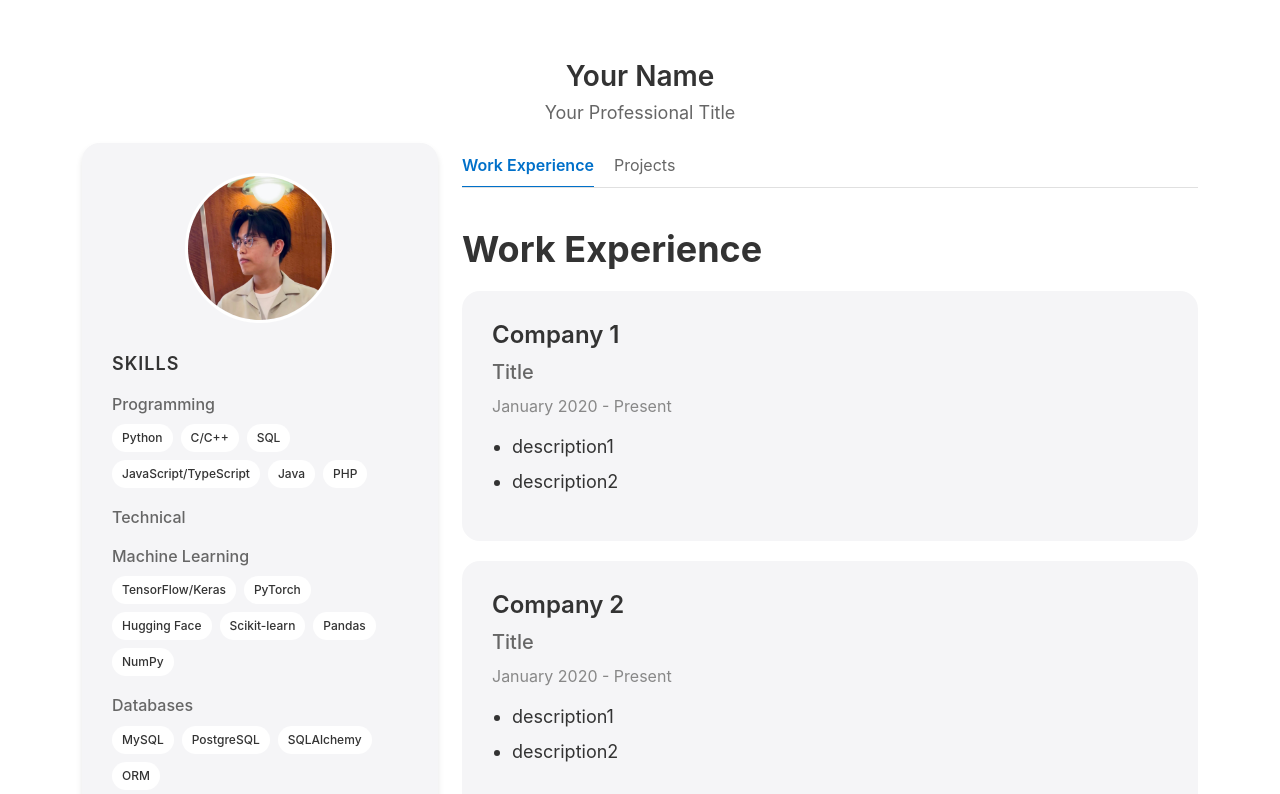
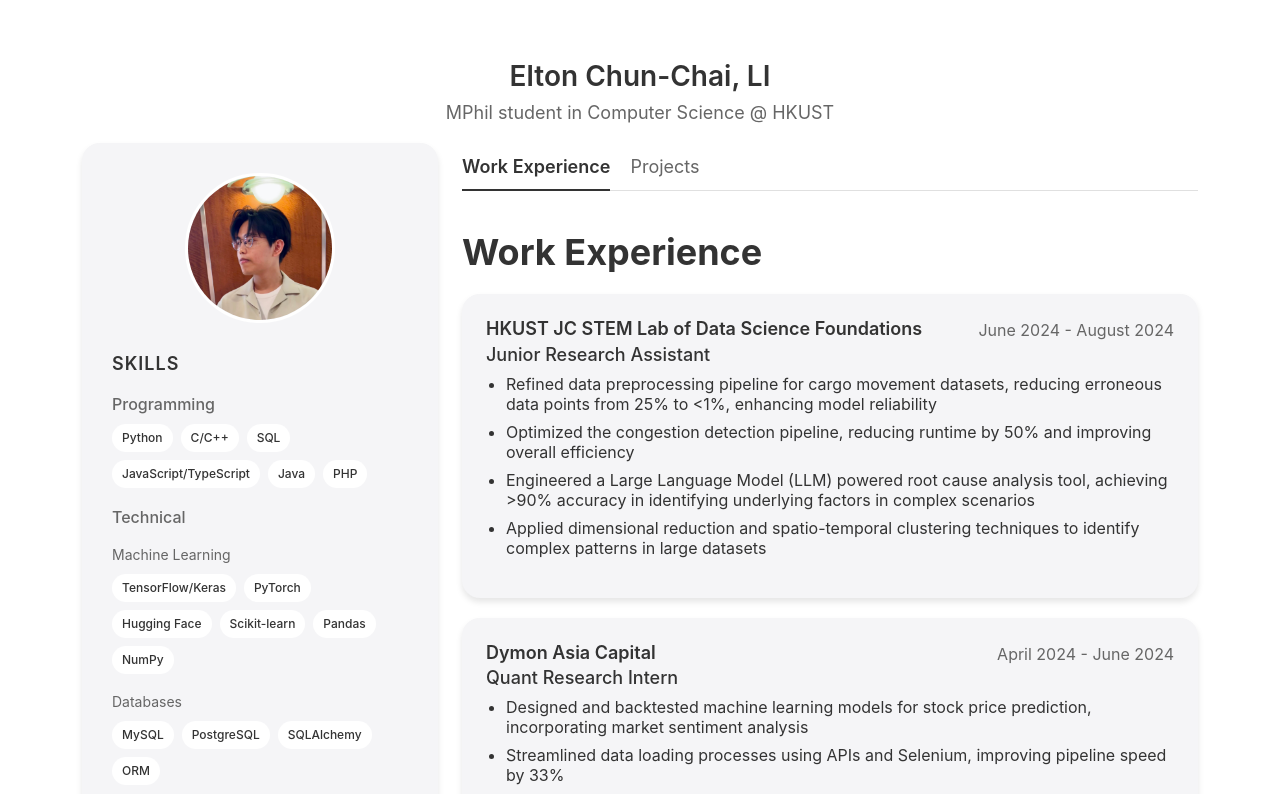
Before and after one commit to EltonCCL/EltonCCL.github.io, a React (Create React App) app: page / in a window 1280 px wide. Shown: the top 794 px of the page. Built offline with nearby package versions, Linux system fonts and the light colour scheme.

Commit message:
feat: working exp data

```diff
--- a/src/App.js
+++ b/src/App.js
@@ -16,7 +16,7 @@ const GlobalStyle = createGlobalStyle`
     --bg-secondary: #f5f5f7;
     --text-primary: #333333;
     --text-secondary: #666666;
-    --accent-color: #0070c9;
+    --accent-color: #333333;
     --border-color: #e0e0e0;
   }
 `;
@@ -51,12 +51,12 @@ const TabContainer = styled.div`
   display: flex;
   border-bottom: 1px solid var(--border-color);
   margin-bottom: 20px;
-  overflow-x: auto;
+  overflow-x: clip;
   width: 50%
   -webkit-overflow-scrolling: touch;
 
-  @media (max-width: 768px) {
-    margin-top: 20px;
+  @media (max-width: 992px) {
+    margin-top: 40px;
   }
 `;
 
@@ -66,7 +66,7 @@ const TabButton = styled.button`
   border: none;
   padding: 10px 0;
   margin-right: 20px;
-  font-size: 16px;
+  font-size: 18px;
   font-weight: ${props => props.active ? '600' : '400'};
   cursor: pointer;
   transition: all 0.3s ease;
@@ -99,7 +99,7 @@ function App() {
       <AppContainer>
         <Header />
         <div className='container'>
-          <div className="row">
+          <div className="row ">
             <div className='col-lg-4'>
               <Sidebar {...sidebarData} />
             </div>
--- a/src/Header.js
+++ b/src/Header.js
@@ -23,8 +23,8 @@ const Title = styled.h2`
 function Header() {
   return (
     <HeaderContainer>
-      <Name>Your Name</Name>
-      <Title>Your Professional Title</Title>
+      <Name>Elton Chun-Chai, LI</Name>
+      <Title>MPhil student in Computer Science @ HKUST</Title>
     </HeaderContainer>
   );
 }
--- a/src/Projects.js
+++ b/src/Projects.js
@@ -17,7 +17,7 @@ const ProjectCard = styled.div`
   padding: 30px;
   margin-bottom: 20px;
   transition: all 0.3s ease;
-
+  box-shadow: 0 4px 6px rgba(0, 0, 0, 0.1);
   &:hover {
     box-shadow: 0 4px 20px rgba(0, 0, 0, 0.1);
     transform: translateY(-5px);
--- a/src/Sidebar.js
+++ b/src/Sidebar.js
@@ -33,6 +33,14 @@ const SectionTitle = styled.h3`
 const SubsectionTitle = styled.h4`
   font-size: 16px;
   font-weight: 500;
+  margin-top: 20px;
+  margin-bottom: 10px;
+  color: var(--text-secondary);
+`;
+
+const SubsubsectionTitle = styled.h4`
+  font-size: 14px;
+  font-weight: 400;
   margin-top: 20px;
   margin-bottom: 10px;
   color: var(--text-secondary);
@@ -103,7 +111,7 @@ function Sidebar({ name, title, imageUrl, skills, languages }) {
       <SubsectionTitle>Technical</SubsectionTitle>
       {skills.Technical.map((category, index) => (
         <div key={index}>
-          <SubsectionTitle>{category.category}</SubsectionTitle>
+          <SubsubsectionTitle>{category.category}</SubsubsectionTitle>
           <TagContainer>
             {category.items.map((item, itemIndex) => (
               <Tag key={itemIndex}>{item}</Tag>
--- a/src/WorkExperience.js
+++ b/src/WorkExperience.js
@@ -14,10 +14,10 @@ const ExperienceTitle = styled.h2`
 const ExperienceCard = styled.div`
   background-color: #f5f5f7;
   border-radius: 18px;
-  padding: 30px;
+  padding: 24px;
   margin-bottom: 20px;
   transition: all 0.3s ease;
-
+  box-shadow: 0 4px 6px rgba(0, 0, 0, 0.1);
   &:hover {
     box-shadow: 0 4px 20px rgba(0, 0, 0, 0.1);
     transform: translateY(-5px);
@@ -25,27 +25,33 @@ const ExperienceCard = styled.div`
 `;
 
 const CompanyName = styled.h3`
-  font-size: 24px;
+  font-size: 18px;
   font-weight: 600;
-  margin-bottom: 10px;
+  margin-bottom: 4px;
+
 `;
 
 const JobTitle = styled.h4`
-  font-size: 20px;
+  font-size: 18px;
   font-weight: 500;
-  color: #666;
-  margin-bottom: 10px;
+  // color: #666;
+  margin-bottom: 8px;
 `;
 
 const DateRange = styled.p`
   font-size: 16px;
-  color: #888;
-  margin-bottom: 15px;
+  color: #666;
+  margin-bottom: 4px;
+  text-align: right;
+
+  @media (max-width:768px) {
+    text-align: left;
+  }
 `;
 
 const DescriptionList = styled.ul`
-  font-size: 18px;
-  line-height: 1.5;
+  font-size: 16px;
+  line-height: 1.25;
   padding-left: 20px;
 `;
 
@@ -59,9 +65,21 @@ function WorkExperience({ experiences }) {
       <ExperienceTitle>Work Experience</ExperienceTitle>
       {experiences.map((exp, index) => (
         <ExperienceCard key={index}>
-          <CompanyName>{exp.company}</CompanyName>
-          <JobTitle>{exp.title}</JobTitle>
-          <DateRange>{exp.startDate} - {exp.endDate}</DateRange>
+          <div className='container-fluid'>
+            <div class="row justify-content-between">
+              <div class="col-md" style={{padding: 0}}>
+              <CompanyName>{exp.company}</CompanyName>
+              <JobTitle>{exp.title}</JobTitle>
+
+              </div>
+              <div class="col-md-4" style={{padding: 0}}>
+              <DateRange>{exp.startDate} - {exp.endDate}</DateRange>
+              </div>
+            </div>
+          </div>
+          {/* <JobTitle>{exp.title}</JobTitle> */}
+          {/* <CompanyName>{exp.company}</CompanyName> */}
+          {/* <DateRange>{exp.startDate} - {exp.endDate}</DateRange> */}
           <DescriptionList>
             {exp.description.map((item, itemIndex) => (
               <DescriptionItem key={itemIndex}>{item}</DescriptionItem>
--- a/src/data.json
+++ b/src/data.json
@@ -1,32 +1,36 @@
 [
     {
-        "company": "Company 1",
-        "title": "Title",
-        "startDate": "January 2020",
-        "endDate": "Present",
+        "company": "HKUST JC STEM Lab of Data Science Foundations",
+        "title": "Junior Research Assistant",
+        "startDate": "June 2024",
+        "endDate": "August 2024",
         "description": [
-            "description1",
-            "description2"
+            "Refined data preprocessing pipeline for cargo movement datasets, reducing erroneous data points from 25% to <1%, enhancing model reliability",
+            "Optimized the congestion detection pipeline, reducing runtime by 50% and improving overall efficiency",
+            "Engineered a Large Language Model (LLM) powered root cause analysis tool, achieving >90% accuracy in identifying underlying factors in complex scenarios",
+            "Applied dimensional reduction and spatio-temporal clustering techniques to identify complex patterns in large datasets"
         ]
     },
     {
-        "company": "Company 2",
-        "title": "Title",
-        "startDate": "January 2020",
-        "endDate": "Present",
+        "company": "Dymon Asia Capital",
+        "title": "Quant Research Intern",
+        "startDate": "April 2024",
+        "endDate": "June 2024",
         "description": [
-            "description1",
-            "description2"
+            "Designed and backtested machine learning models for stock price prediction, incorporating market sentiment analysis",
+            "Streamlined data loading processes using APIs and Selenium, improving pipeline speed by 33%",
+            "Architected 5+ web scraping pipelines and managed over 60 database schemas, optimizing data retrieval for portfolio managers"
         ]
     },
     {
-        "company": "Company 3",
-        "title": "Title",
-        "startDate": "January 2020",
-        "endDate": "Present",
+        "company": "Optix Solutions Ltd",
+        "title": "AI R&D Intern",
+        "startDate": "June 2023",
+        "endDate": "August 2023",
         "description": [
-            "description1",
-            "description2"
+            "Led a team of three interns to create a large language model application for a local corporate bank",
+            "Orchestrated code reviews, daily meetings, and task prioritization to meet project milestones",
+            "Crafted a topic tagging pipeline using open-source LLMs for MTR Corp.'s NLP project, boosting accuracy by 14%"
         ]
     }
 ]
```
Also changed, not shown: src/setupTests.js (deleted, +0 -5 lines), 1 other file (tests, documents, lock files or other folders).
